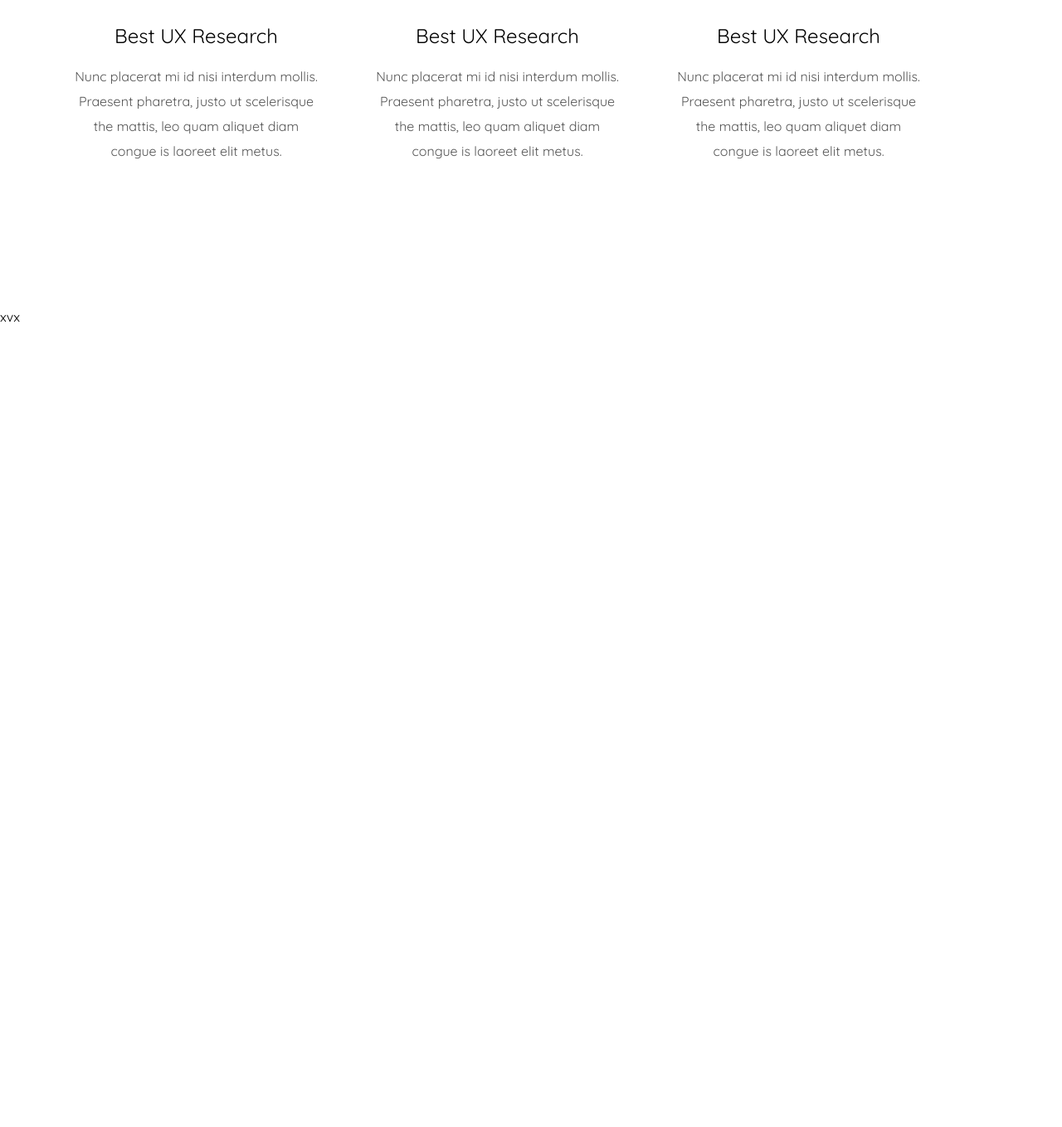
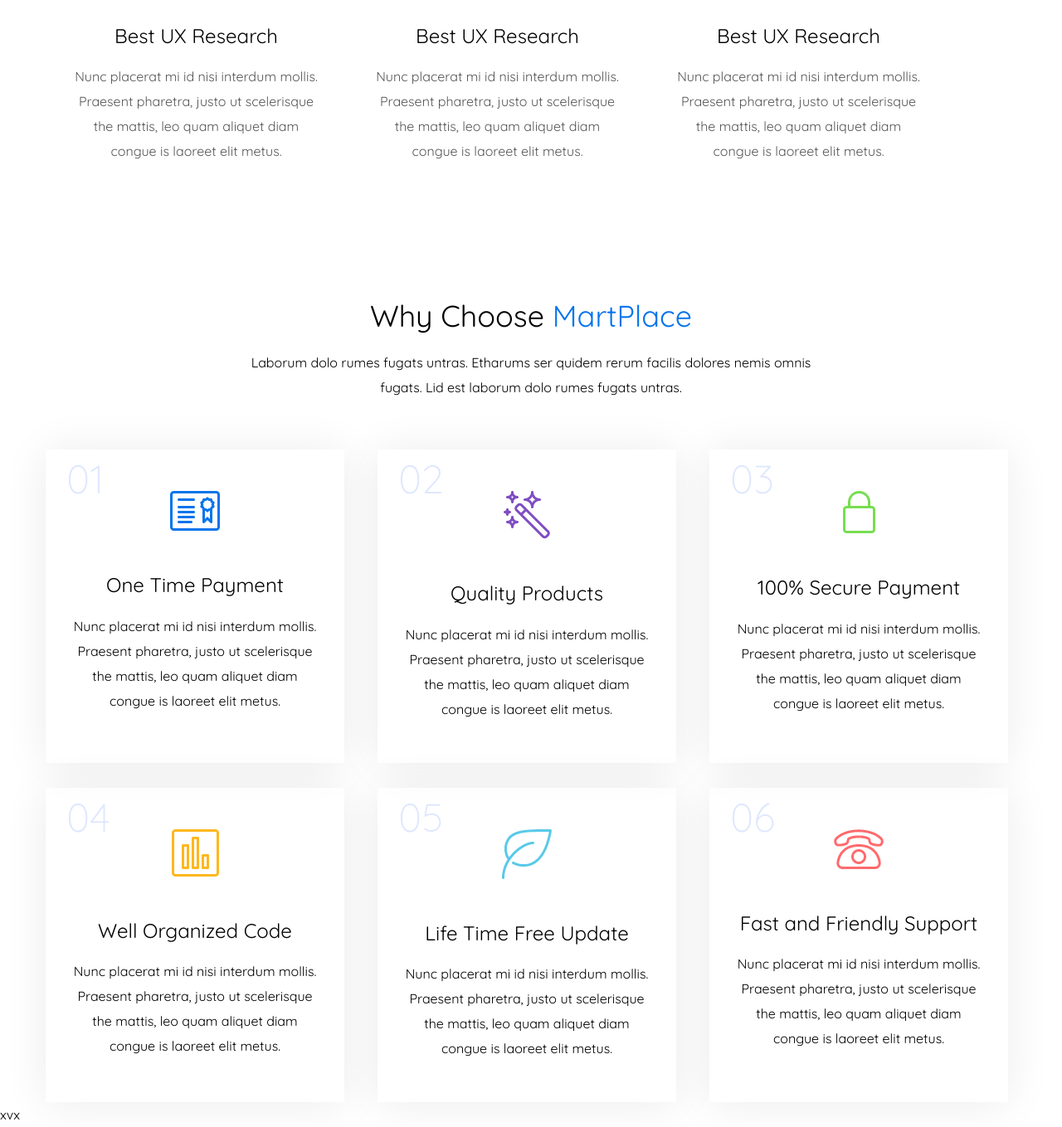
Before and after one commit to MartinEde-n/MartPlace_v2, a website: page app/index.html in a window 1280 px wide. Shown: the part 1295-2654 px from the top of the page at 83% size. Before the commit the page ends 1692 px from the top, so only its background shows below. Drawn offline with nearby package versions, Linux system fonts and the light colour scheme; files that its build step writes are made by us from their sources; files whose address does not match are found by name.

Commit message:
added choice

```diff
--- a/app/index.html
+++ b/app/index.html
@@ -138,6 +138,76 @@
 				</div>
 			</div>
 		</section>
+
+		<section class="choice">
+			<div class="container">
+				<div class="choice-title">Why Choose <span>MartPlace</span> </div>
+				<div class="choice-text">Laborum dolo rumes fugats untras. Etharums ser quidem rerum facilis dolores nemis omnis
+					fugats. Lid est laborum dolo rumes fugats untras.</div>
+				<div class="choice__inner">
+					<div class="choice__item">
+						<div class="choice__item-nmb">01</div>
+						<div class="choice__item-img"><img src="image/choice/license.png" alt=""></div>
+						<div class="choice__item-title">One Time Payment</div>
+						<div class="choice__item-text">Nunc placerat mi id nisi interdum mollis. Praesent pharetra, justo ut
+							scelerisque
+							the mattis, leo quam aliquet diam
+							congue is laoreet elit metus.</div>
+					</div>
+
+					<div class="choice__item">
+						<div class="choice__item-nmb">02</div>
+						<div class="choice__item-img"><img src="image/choice/magic-wand.png" alt=""></div>
+						<div class="choice__item-title">Quality Products</div>
+						<div class="choice__item-text">Nunc placerat mi id nisi interdum mollis. Praesent pharetra, justo ut
+							scelerisque
+							the mattis, leo quam aliquet diam
+							congue is laoreet elit metus.</div>
+					</div>
+
+					<div class="choice__item">
+						<div class="choice__item-nmb">03</div>
+						<div class="choice__item-img"><img src="image/choice/lock.png" alt=""></div>
+						<div class="choice__item-title">100% Secure Payment</div>
+						<div class="choice__item-text">Nunc placerat mi id nisi interdum mollis. Praesent pharetra, justo ut
+							scelerisque
+							the mattis, leo quam aliquet diam
+							congue is laoreet elit metus.</div>
+					</div>
+
+					<div class="choice__item">
+						<div class="choice__item-nmb">04</div>
+						<div class="choice__item-img"><img src="image/choice//chart-bars.png" alt=""></div>
+						<div class="choice__item-title">Well Organized Code</div>
+						<div class="choice__item-text">Nunc placerat mi id nisi interdum mollis. Praesent pharetra, justo ut
+							scelerisque
+							the mattis, leo quam aliquet diam
+							congue is laoreet elit metus.</div>
+					</div>
+
+					<div class="choice__item">
+						<div class="choice__item-nmb">05</div>
+						<div class="choice__item-img"><img src="image/choice/leaf.png" alt=""></div>
+						<div class="choice__item-title">Life Time Free Update</div>
+						<div class="choice__item-text">Nunc placerat mi id nisi interdum mollis. Praesent pharetra, justo ut
+							scelerisque
+							the mattis, leo quam aliquet diam
+							congue is laoreet elit metus.</div>
+					</div>
+
+					<div class="choice__item">
+						<div class="choice__item-nmb">06</div>
+						<div class="choice__item-img"><img src="image/choice/phone.png" alt=""></div>
+						<div class="choice__item-title">Fast and Friendly Support</div>
+						<div class="choice__item-text">Nunc placerat mi id nisi interdum mollis. Praesent pharetra, justo ut
+							scelerisque
+							the mattis, leo quam aliquet diam
+							congue is laoreet elit metus.</div>
+					</div>
+				</div>
+			</div>
+		</section>
+
 	</content>
 
 	<footer>
--- a/app/scss/style.scss
+++ b/app/scss/style.scss
@@ -249,3 +249,50 @@
 		padding-top: 30px;
 	}
 }
+
+//Choice//
+.choice{
+	text-align: center;
+	&-title{
+		font-size: 36px;
+		line-height: 28px;
+		padding-bottom: 27px;
+		span{
+			color: $blue;
+		}
+	}
+	&-text{
+		max-width: 675px;
+		margin: 0 auto;
+	}
+}
+.choice__inner{
+	margin-top: 60px;
+	display: grid;
+	grid-template-columns: 1fr 1fr 1fr;
+	grid-gap: 30px;
+	.choice__item{
+		padding: 20px 25px;
+		max-width: 360px;
+		box-shadow: 0px 2px 50px 0px rgba(0, 0, 0, 0.08);
+		position: relative;
+		&-nmb{
+			font-weight: 300;
+			color: rgba(92, 135, 248, 0.2);;
+			font-size: 48px;
+			text-align: left;
+		}
+		&-img{
+
+		}
+		&-title{
+			font-size: 24px;
+			line-height: 7.2px;
+			padding-top: 53px;
+			padding-bottom: 30px;
+		}
+		&-text{
+			padding: 0px 5px 30px;
+		}
+	}
+}
```
Also changed, not shown: app/css/style.min.css, app/image/choice/chart-bars.png (added), app/image/choice/leaf.png (added), app/image/choice/license.png (added), app/image/choice/lock.png (added), app/image/choice/magic-wand.png (added), app/image/choice/phone.png (added).
